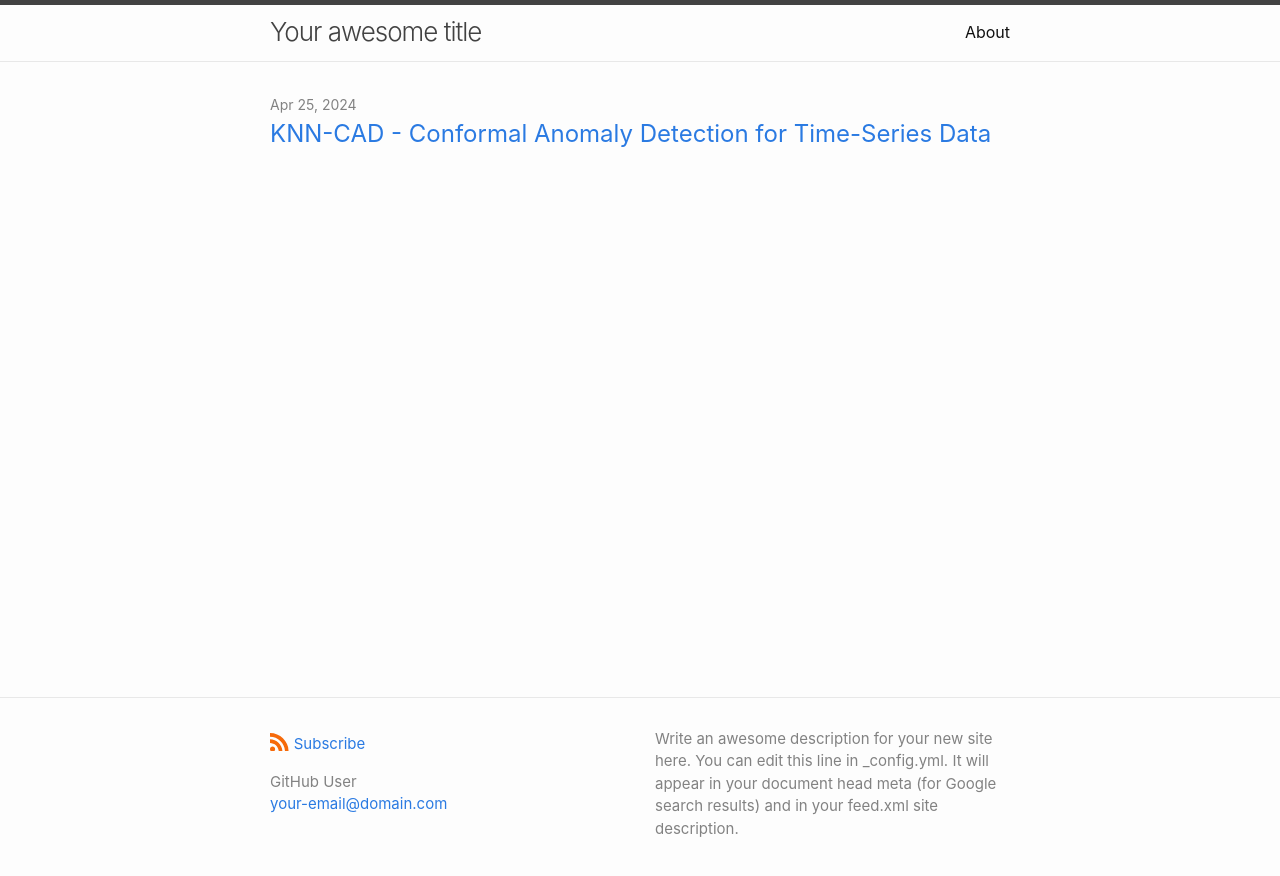
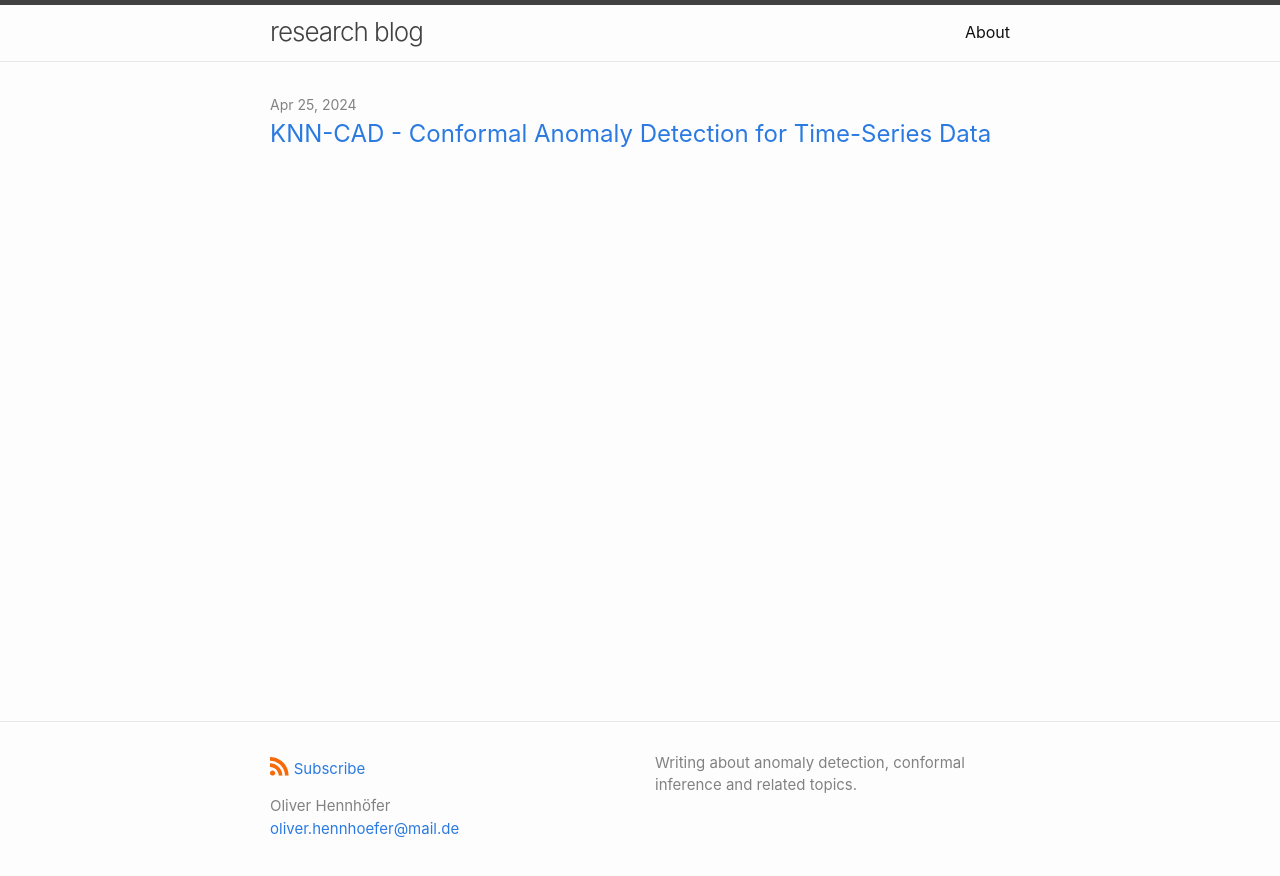
Before and after one commit to OliverHennhoefer/OliverHennhoefer.github.io, a Jekyll site: the page built from index.md, in a window 1280 px wide. Shown: the top 876 px of the page. Built offline with Jekyll 4.4.1, drawn with Linux system fonts in a browser that asks for light colours.

Commit message:
Update _config.yml

```diff
--- a/_config.yml
+++ b/_config.yml
@@ -1,14 +1,12 @@
-title: Your awesome title
+title: research blog
 author:
-  name: GitHub User
-  email: your-email@domain.com
+  name: Oliver Hennhöfer
+  email: oliver.hennhoefer@mail.de
 
 # The `>` after `description:` means to ignore line-breaks until next key.
 # If you want to omit the line-break after the end of text, use `>-` instead.
 description: >
-  Write an awesome description for your new site here. You can edit this line
-  in _config.yml. It will appear in your document head meta (for Google search
-  results) and in your feed.xml site description.
+  Writing about anomaly detection, conformal inference and related topics.
 
 # Build settings
 
```
